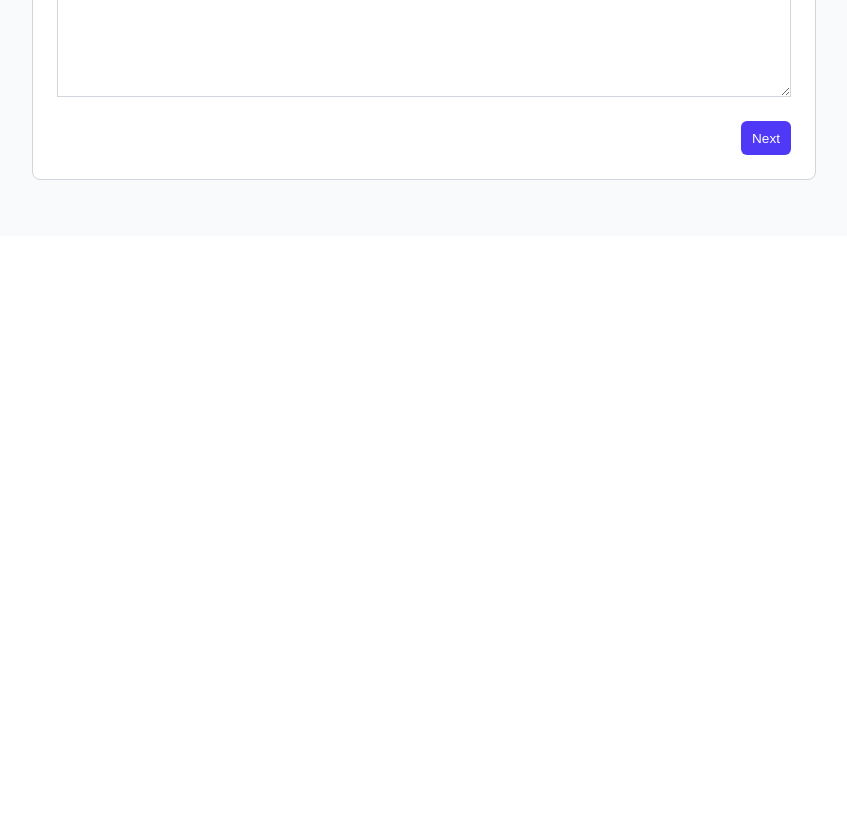
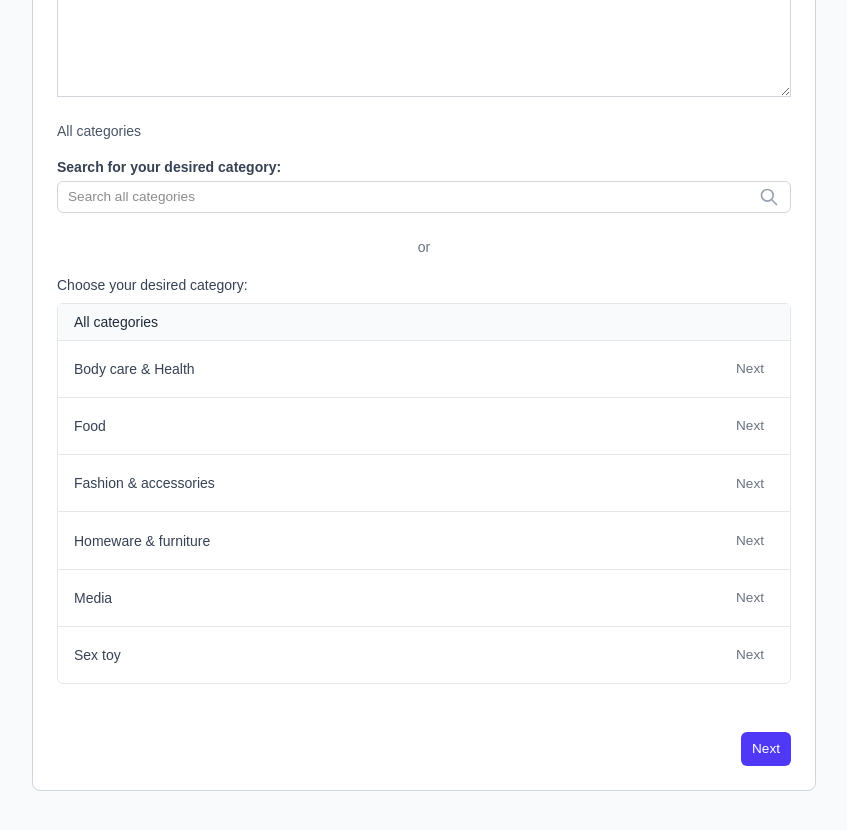
Before and after one commit to NobelTechInnovations/agoraseller-front-next, a Next.js app: page /store-manage/inventory/dfs468g/add in a window 1280 px wide. Shown: the part 580-1410 px from the top of the page, without its empty margins (8-855 px from the left). Before the commit the page ends 816 px from the top, so only its background shows below. Built offline with nearby package versions, Linux system fonts and the light colour scheme.

Commit message:
product create page

```diff
--- a/app/store-manage/inventory/[sellerid]/add/page.js
+++ b/app/store-manage/inventory/[sellerid]/add/page.js
@@ -1,7 +1,66 @@
+'use client';
+
 import Link from 'next/link';
 import Image from 'next/image';
+import { useState } from 'react';
 
 const AddProduct = () => {
+  const [searchQuery, setSearchQuery] = useState('');
+  const [categoryPath, setCategoryPath] = useState(['All categories']);
+  const [currentCategories, setCurrentCategories] = useState([
+    { name: 'Body care & Health', hasChildren: true },
+    { name: 'Food', hasChildren: true },
+    { name: 'Fashion & accessories', hasChildren: true },
+    { name: 'Homeware & furniture', hasChildren: true },
+    { name: 'Media', hasChildren: true },
+    { name: 'Sex toy', hasChildren: true },
+  ]);
+
+  // Sample child categories - in a real app, these would come from an API
+  const childCategories = {
+    'Body care & Health': [
+      { name: 'Personal Care', hasChildren: true },
+      { name: 'Health Care', hasChildren: true },
+      { name: 'Beauty Products', hasChildren: true },
+    ],
+    'Food': [
+      { name: 'Snacks', hasChildren: true },
+      { name: 'Beverages', hasChildren: true },
+      { name: 'Packaged Foods', hasChildren: true },
+    ],
+    // Add more child categories as needed
+  };
+
+  const handleNextClick = (category) => {
+    if (childCategories[category.name]) {
+      setCategoryPath([...categoryPath, category.name]);
+      setCurrentCategories(childCategories[category.name]);
+    }
+  };
+
+  const handleBackClick = () => {
+    if (categoryPath.length > 1) {
+      const newPath = [...categoryPath];
+      newPath.pop();
+      setCategoryPath(newPath);
+
+      // Reset to main categories if we're going back to root
+      if (newPath.length === 1) {
+        setCurrentCategories([
+          { name: 'Body care & Health', hasChildren: true },
+          { name: 'Food', hasChildren: true },
+          { name: 'Fashion & accessories', hasChildren: true },
+          { name: 'Homeware & furniture', hasChildren: true },
+          { name: 'Media', hasChildren: true },
+          { name: 'Sex toy', hasChildren: true },
+        ]);
+      } else {
+        // In a real app, you would fetch the parent's children from an API
+        setCurrentCategories(childCategories[newPath[newPath.length - 1]] || []);
+      }
+    }
+  };
+
   return (
     <div className="p-6 max-w-7xl mx-auto">
       {/* Welcome Section */}
@@ -20,12 +79,10 @@ const AddProduct = () => {
             <div className="bg-white p-6 rounded-lg border border-gray-300">
               <form>
                 <div className="grid grid-cols-2 gap-6">
-
                   <div className="col-span-2 bg-gray-100 p-4">
                     <p className="text-sm text-gray-600">
-                  The product title should summarize the most important product details in short, concise and informative manner. Cusotemr should be able to
-                  indentify the type of product and its main features at a glance. The ideal length is <b>50-80 characters</b>, this will ensure the entire title is visible in search results.
-
+                      The product title should summarize the most important product details in short, concise and informative manner. Customer should be able to
+                      identify the type of product and its main features at a glance. The ideal length is <b>50-80 characters</b>, this will ensure the entire title is visible in search results.
                     </p>
                   </div>
                   <div className="col-span-2">
@@ -35,14 +92,14 @@ const AddProduct = () => {
                     <textarea
                       id="title"
                       rows={2}
-                  className="mt-1 block w-full border border-gray-300  focus:border-indigo-500 focus:ring-indigo-500 sm:text-sm"
+                      className="mt-1 block w-full border border-gray-300 focus:border-indigo-500 focus:ring-indigo-500 sm:text-sm"
                     />
                   </div>
 
                   <div className="col-span-2 bg-gray-100 p-4">
                     <p className="text-sm text-gray-600">
                       Create a detailed description that highlights the product's features, benefits, and unique selling points.
-                  Breifly and concisely describe the function, the struture and any other relevant information. Always put the most important
+                      Briefly and concisely describe the function, the structure and any other relevant information. Always put the most important
                       information at the beginning of the description.
                     </p>
                   </div>
@@ -51,22 +108,99 @@ const AddProduct = () => {
                     <label htmlFor="description" className="block font-bold text-sm text-gray-700 mb-1">
                       Product Description
                     </label>
-
-
-
                     <textarea
                       id="description"
                       rows={5}
-                  className="mt-1 block w-full border border-gray-300  focus:border-indigo-500 focus:ring-indigo-500 sm:text-sm"
+                      className="mt-1 block w-full border border-gray-300 focus:border-indigo-500 focus:ring-indigo-500 sm:text-sm"
                     />
                   </div>
 
+                  {/* Category Selection */}
+                  <div className="col-span-2">
+                    <div className="mb-6">
+
+                      <div className="mb-4">
+                        {/* Category Path */}
+                        <div className="flex items-center gap-2 text-sm text-gray-600 mb-4">
+                          {categoryPath.map((category, index) => (
+                            <div key={index} className="flex items-center">
+                              <span className={index === categoryPath.length - 1 ? "font-medium" : ""}>{category}</span>
+                              {index < categoryPath.length - 1 && <span className="mx-2">›</span>}
+                            </div>
+                          ))}
+                        </div>
+
+                        {/* Search Section */}
+                        <div className="mb-6">
+                          <label className="block text-sm text-gray-700 font-bold mb-1">Search for your desired category:</label>
+                          <div className="relative">
+                            <input
+                              type="text"
+                              className="w-full border border-gray-300 rounded-md py-2 px-3 focus:ring-indigo-500 focus:border-indigo-500"
+                              placeholder="Search all categories"
+                              value={searchQuery}
+                              onChange={(e) => setSearchQuery(e.target.value)}
+                            />
+                            <div className="absolute inset-y-0 right-0 flex items-center pr-3">
+                              <svg className="h-5 w-5 text-gray-400" fill="none" viewBox="0 0 24 24" stroke="currentColor">
+                                <path strokeLinecap="round" strokeLinejoin="round" strokeWidth={2} d="M21 21l-6-6m2-5a7 7 0 11-14 0 7 7 0 0114 0z" />
+                              </svg>
+                            </div>
+                          </div>
+                        </div>
+
+                        <div className="text-center my-4">
+                          <span className="text-sm text-gray-500">or</span>
+                        </div>
+
+                        {/* Category Table */}
+                        <div>
+                          <label className="block text-sm text-gray-700 mb-2">Choose your desired category:</label>
+                          <div className="border border-gray-200 rounded-md">
+                            <div className="py-2 px-4 bg-gray-50 border-b border-gray-200 flex justify-between items-center">
+                              <span className="text-sm font-medium text-gray-800">
+                                {categoryPath[categoryPath.length - 1]}
+                              </span>
+                              {categoryPath.length > 1 && (
+                                <button
+                                  type="button"
+                                  onClick={handleBackClick}
+                                  className="text-sm text-indigo-600 hover:text-indigo-800"
+                                >
+                                  Back
+                                </button>
+                              )}
+                            </div>
+                            <div className="divide-y divide-gray-200">
+                              {currentCategories.map((category, index) => (
+                                <div
+                                  key={index}
+                                  className="flex items-center justify-between py-3 px-4 hover:bg-gray-50"
+                                >
+                                  <span className="text-sm text-gray-700">{category.name}</span>
+                                  {category.hasChildren && (
+                                    <button
+                                      type="button"
+                                      className="text-sm text-gray-500 hover:text-indigo-600"
+                                      onClick={() => handleNextClick(category)}
+                                    >
+                                      Next
+                                    </button>
+                                  )}
+                                </div>
+                              ))}
+                            </div>
+                          </div>
+                        </div>
+                      </div>
+                    </div>
+                  </div>
                 </div>
 
                 <div className="mt-6 flex justify-end">
                   <button
                     type="button"
-                    className="inline-flex items-center px-4 py-2 border border-transparent text-sm font-medium rounded-md  text-white bg-indigo-600 hover:bg-indigo-700 focus:outline-none focus:ring-2 focus:ring-offset-2 focus:ring-indigo-500"
+                    className="inline-flex items-center px-4 py-2 border border-transparent text-sm font-medium rounded-md text-white bg-indigo-600 hover:bg-indigo-700 focus:outline-none focus:ring-2 focus:ring-offset-2 focus:ring-indigo-500"
                   >
                     Next
                   </button>
@@ -113,7 +247,7 @@ const AddProduct = () => {
         </div>
       </div>
     </div>
-  )
-}
+  );
+};
 
 export default AddProduct;
```
Lines whose indentation alone changed are shown as unchanged.
